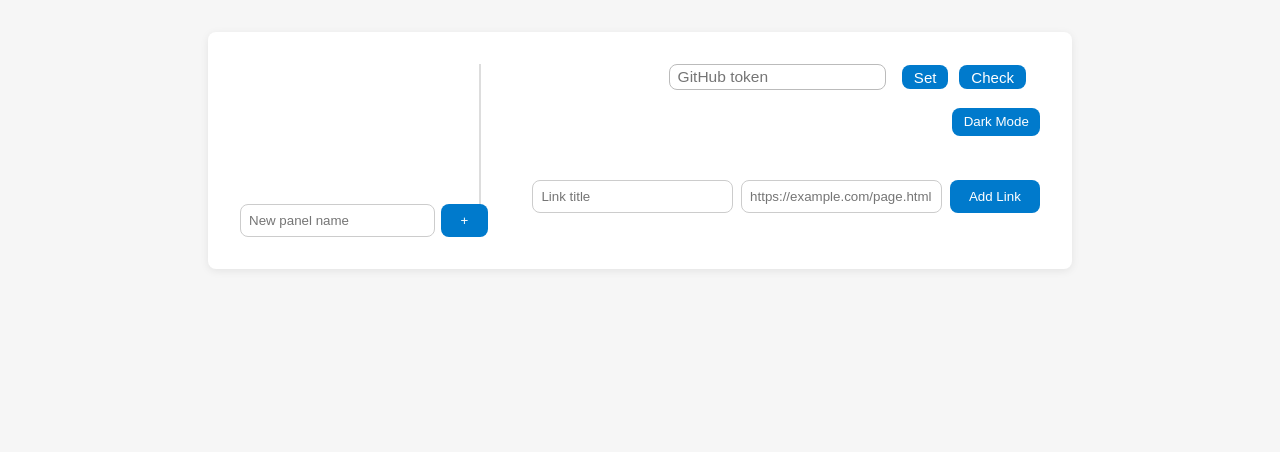
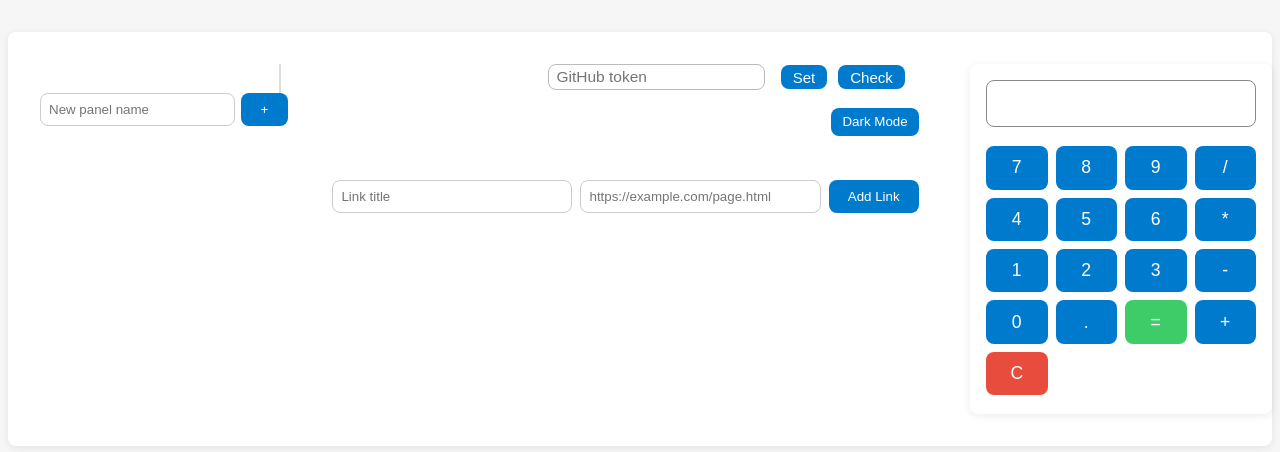
Before and after one commit to lhwongn-bot/My-Panel, a plain HTML site: page index.html in a window 1280 px wide. Both pictures are taken after a click on the button "Light Mode". Drawn offline with Linux system fonts and the light colour scheme.

Commit message:
Add files via upload

```diff
--- a/index.html
+++ b/index.html
@@ -29,7 +29,7 @@
     }
     .light-mode { background: var(--bg-light); color: var(--text-light); }
     .container {
-      max-width: 800px;
+      max-width: 1200px;
       margin: 2rem auto;
       background: var(--panel-dark);
       border-radius: var(--border-radius);
@@ -38,6 +38,7 @@
       transition: background 0.2s;
       display: flex;
       gap: 2rem;
+      align-items: flex-start;
     }
     .light-mode .container { background: var(--panel-light); }
     .sidebar {
@@ -168,10 +169,83 @@
     .link-actions .drag { cursor: grab;}
     .edit-link-form { display: flex; gap: 0.5rem; margin-top: 0.5rem;}
     .edit-link-form input[type="text"], .edit-link-form input[type="url"] { padding: 0.3rem; border-radius: var(--border-radius); border: 1px solid #ccc;}
-    @media (max-width: 700px) {
+    /* --- Calculator Styles --- */
+    .calculator-sidebar {
+      width: 270px;
+      min-width: 180px;
+      margin-left: 1.2rem;
+      display: flex;
+      align-items: flex-start;
+    }
+    .calculator {
+      width: 100%;
+      background: var(--panel-dark);
+      border-radius: var(--border-radius);
+      box-shadow: var(--box-shadow);
+      padding: 1rem 1rem 1.2rem 1rem;
+      display: flex;
+      flex-direction: column;
+      align-items: stretch;
+      gap: 0.5rem;
+    }
+    .calculator input {
+      font-size: 1.6rem;
+      padding: 0.5rem;
+      margin-bottom: 0.7rem;
+      border-radius: var(--border-radius);
+      border: 1px solid #888;
+      background: #1a1d23;
+      color: #fff;
+      text-align: right;
+    }
+    .calculator .calc-buttons {
+      display: grid;
+      grid-template-columns: repeat(4, 1fr);
+      gap: 0.5rem;
+    }
+    .calculator button {
+      font-size: 1.1rem;
+      padding: 0.7rem 0;
+      border-radius: var(--border-radius);
+      border: none;
+      background: var(--accent);
+      color: #fff;
+      cursor: pointer;
+      transition: background 0.2s;
+      outline: none;
+    }
+    .calculator button:active {
+      background: var(--selected-panel);
+    }
+    .calculator button.calc-equals {
+      background: #28a745;
+    }
+    .calculator button.calc-clear {
+      background: var(--danger);
+    }
+    .light-mode .calculator {
+      background: var(--panel-light);
+    }
+    .light-mode .calculator input {
+      background: #fff;
+      color: #222;
+    }
+    .light-mode .calculator button {
+      background: var(--accent);
+      color: #fff;
+    }
+    .light-mode .calculator button.calc-equals {
+      background: #3dcc67;
+    }
+    .light-mode .calculator button.calc-clear {
+      background: #e74c3c;
+    }
+    @media (max-width: 1050px) {
       .container { flex-direction: column; gap: 0.5rem;}
       .sidebar { width: auto; min-width: 0; border-right: none; padding-right: 0; margin-right: 0;}
       .main { width: 100%;}
+      .calculator-sidebar { width: 100%; margin-left: 0; margin-top: 1.5rem;}
+      .calculator { max-width: 320px; margin: 0 auto; }
       .top-bar { justify-content: flex-start;}
       .token-bar { text-align: left; font-size: 1em;}
     }
@@ -201,6 +275,13 @@
     </form>
     <ul class="link-list" id="linksList"></ul>
   </div>
+  <!-- Calculator Sidebar -->
+  <div class="calculator-sidebar">
+    <div class="calculator" id="calculator">
+      <input type="text" id="calcDisplay" readonly>
+      <div class="calc-buttons"></div>
+    </div>
+  </div>
 </div>
 <script>
 const OWNER = 'lhwongn-bot';
@@ -226,8 +307,6 @@ const linksList = document.getElementById("linksList");
 const themeToggle = document.getElementById("themeToggle");
 const tokenBar = document.getElementById("tokenBar");
 
-function escapeHtml(str){return (str+'').replace(/[&<>"']/g,s=>({"&":"&amp;","<":"&lt;",">":"&gt;","\"":"&quot;","'":"&#39;"}[s]));}
-
 // --- THEME LOGIC ---
 function setTheme(mode) {
   if (mode === "light") {
@@ -242,6 +321,7 @@ function setTheme(mode) {
 themeToggle.onclick = () => {
   const curr = document.body.classList.contains("light-mode") ? "light" : "dark";
   setTheme(curr === "light" ? "dark" : "light");
+  // Update calculator colors if necessary (handled by CSS)
 };
 (function() {
   let mode = localStorage.getItem('panel_theme') || "dark";
@@ -249,6 +329,7 @@ themeToggle.onclick = () => {
 })();
 
 // --- TOKEN UI ---
+function escapeHtml(str){return (str+'').replace(/[&<>"']/g,s=>({"&":"&amp;","<":"&lt;",">":"&gt;","\"":"&quot;","'":"&#39;"}[s]));}
 function renderTokenBar(statusMsg = "") {
   // statusMsg can be "Saving...", "Saved", etc.
   let html = `<input type="password" id="ghTokenInput" placeholder="GitHub token" size="20" value="${ghToken?escapeHtml(ghToken):""}">
@@ -657,6 +738,72 @@ addLinkForm.onsubmit = async (e) => {
   linkUrl.value = "";
   renderLinks();
 };
+
+// --- Simple Calculator Logic ---
+(function() {
+  const calcDisplay = document.getElementById('calcDisplay');
+  const calcButtons = [
+    '7','8','9','/',
+    '4','5','6','*',
+    '1','2','3','-',
+    '0','.','=','+',
+    'C'
+  ];
+  let current = '';
+  let shouldReset = false;
+  function renderCalcButtons() {
+    const grid = document.getElementById('calculator').querySelector('.calc-buttons');
+    grid.innerHTML = '';
+    calcButtons.forEach(label => {
+      const btn = document.createElement('button');
+      btn.textContent = label;
+      if (label === '=') btn.classList.add('calc-equals');
+      if (label === 'C') btn.classList.add('calc-clear');
+      btn.onclick = () => calcPress(label);
+      grid.appendChild(btn);
+    });
+  }
+  function calcPress(label) {
+    if (label === 'C') {
+      current = '';
+      calcDisplay.value = '';
+      shouldReset = false;
+    } else if (label === '=') {
+      try {
+        // Only allow safe eval (numbers and operators)
+        if (/^[\d+\-*/.() ]+$/.test(current)) {
+          let result = eval(current);
+          if (typeof result === 'number' && isFinite(result)) {
+            current = String(result);
+            calcDisplay.value = current;
+          } else {
+            calcDisplay.value = 'Error';
+            current = '';
+          }
+        } else {
+          calcDisplay.value = 'Error';
+          current = '';
+        }
+      } catch {
+        calcDisplay.value = 'Error';
+        current = '';
+      }
+      shouldReset = true;
+    } else {
+      if (shouldReset) {
+        current = '';
+        calcDisplay.value = '';
+        shouldReset = false;
+      }
+      current += label;
+      calcDisplay.value = current;
+    }
+  }
+  if (document.getElementById('calculator')) {
+    renderCalcButtons();
+  }
+  // Theme updates handled by CSS
+})();
 </script>
 </body>
 </html>
```
